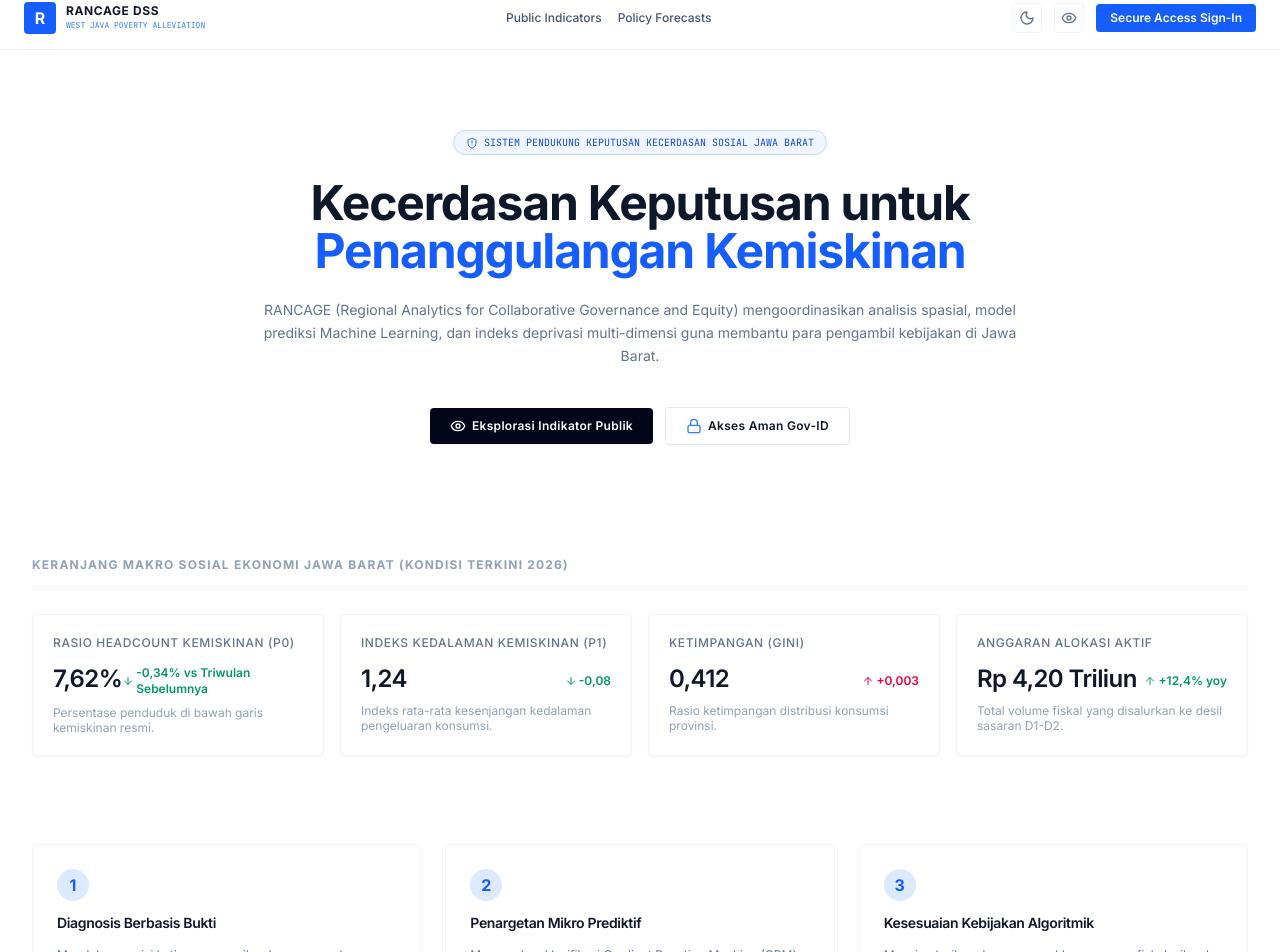
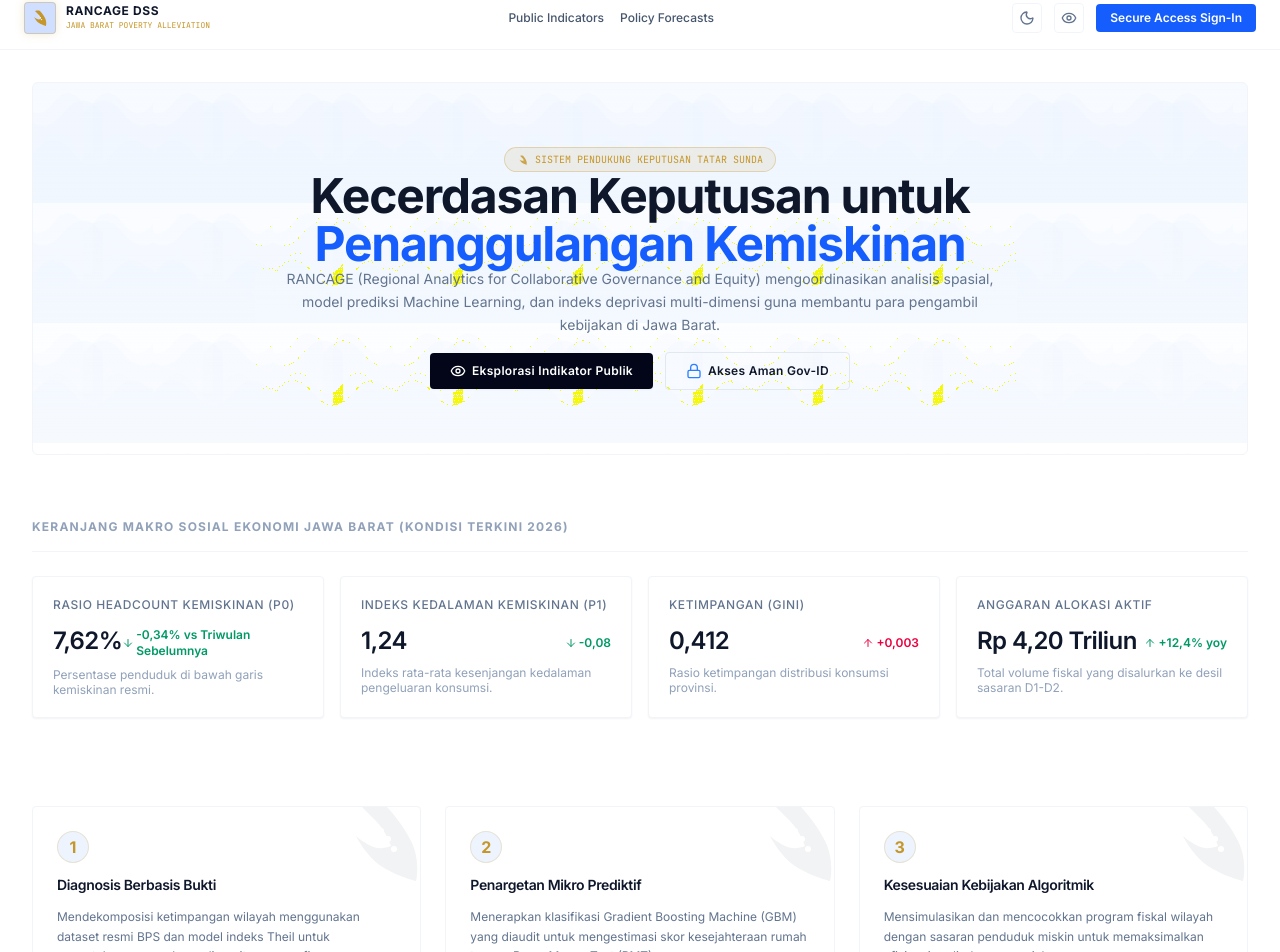
Before and after one commit to raijinnjc/rancage, a React (Vite) app: page / in a window 1280 px wide. Shown: the part 37-989 px from the top of the page. Built offline with nearby package versions, Linux system fonts and the light colour scheme.

Commit message:
feat: add West Java cultural design accents (Kujang & Mega Mendung)

```diff
--- a/index.html
+++ b/index.html
@@ -14,6 +14,7 @@
     <meta property="twitter:card" content="summary_large_image" />
     <meta property="twitter:title" content="RANCAGE - Government Decision Support System" />
     <meta property="twitter:description" content="Regional Analytics for Collaborative Governance and Equity - Poverty Alleviation & Policy Targeting Platform." />
+    <link rel="icon" type="image/svg+xml" href="/favicon.svg" />
   </head>
   <body>
     <div id="root"></div>
--- a/src/components/pages/LandingPage.tsx
+++ b/src/components/pages/LandingPage.tsx
@@ -2,6 +2,8 @@ import { Lock, HelpCircle, Eye, ShieldAlert, ArrowRight } from 'lucide-react';
 import { useNavigationStore } from '../../store/navigationStore.ts';
 import { useAuth } from '../../hooks/useAuth.ts';
 import { KpiCard } from '../ui/KpiCard.tsx';
+import { MegaMendungPattern } from '../ui/MegaMendungPattern.tsx';
+import { KujangLogo } from '../ui/KujangLogo.tsx';
 
 export function LandingPage() {
   const { navigateTo } = useNavigationStore();
@@ -10,11 +12,14 @@ export function LandingPage() {
   return (
     <div className="space-y-16">
       {/* Hero Section */}
-      <section className="text-center py-12 space-y-6 max-w-3xl mx-auto">
-        <div className="inline-flex items-center gap-1.5 px-3 py-1 rounded-full text-[10px] font-mono border border-blue-200 bg-blue-50 text-blue-700 dark:border-blue-900/50 dark:bg-blue-950/20 dark:text-blue-400">
-          <ShieldAlert className="h-3 w-3 animate-pulse" />
-          <span>SISTEM PENDUKUNG KEPUTUSAN KECERDASAN SOSIAL JAWA BARAT</span>
-        </div>
+      <section className="relative text-center py-16 space-y-6 mx-auto w-full overflow-hidden rounded-md border border-slate-100 dark:border-slate-800 bg-gradient-to-b from-blue-50/50 to-white dark:from-slate-900/50 dark:to-slate-950">
+        <MegaMendungPattern className="text-blue-500 opacity-[0.04] dark:opacity-[0.02]" />
+
+        <div className="relative z-10 max-w-3xl mx-auto px-4">
+          <div className="inline-flex items-center gap-1.5 px-3 py-1 rounded-full text-[10px] font-mono border border-kujang-gold/30 bg-kujang-gold/10 text-[#C5962A] dark:text-[#E2B750]">
+            <KujangLogo size={12} className="animate-pulse" />
+            <span>SISTEM PENDUKUNG KEPUTUSAN TATAR SUNDA</span>
+          </div>
 
         <h1 className="text-3xl sm:text-4xl lg:text-5xl font-bold tracking-tight text-slate-900 dark:text-slate-50 font-sans">
           Kecerdasan Keputusan untuk <span className="text-blue-600">Penanggulangan Kemiskinan</span>
@@ -40,6 +45,7 @@ export function LandingPage() {
             <Lock className="h-4 w-4 text-blue-500" />
             Akses Aman Gov-ID
           </button>
+        </div>
         </div>
       </section>
 
@@ -89,28 +95,37 @@ export function LandingPage() {
 
       {/* Program Pillars / Information Architecture Explanation Cards */}
       <section className="grid grid-cols-1 md:grid-cols-3 gap-6 pt-6">
-        <div className="p-6 border border-slate-100 dark:border-slate-900 rounded-sm bg-white dark:bg-slate-950 space-y-3">
-          <div className="h-8 w-8 rounded-full bg-blue-100 text-blue-600 dark:bg-blue-950 dark:text-blue-400 flex items-center justify-center font-bold">
+        <div className="p-6 border border-slate-100 dark:border-slate-900 rounded-sm bg-white dark:bg-slate-950 space-y-3 relative overflow-hidden group">
+          <div className="absolute -right-4 -top-4 opacity-5 group-hover:opacity-10 transition-opacity">
+            <KujangLogo size={100} />
+          </div>
+          <div className="h-8 w-8 rounded-full bg-blue-100/50 text-[#C5962A] border border-kujang-gold/20 flex items-center justify-center font-bold relative z-10">
             1
           </div>
-          <h3 className="text-sm font-semibold tracking-tight">Diagnosis Berbasis Bukti</h3>
-          <p className="text-xs text-slate-500 dark:text-slate-400 leading-relaxed">
+          <h3 className="text-sm font-semibold tracking-tight relative z-10">Diagnosis Berbasis Bukti</h3>
+          <p className="text-xs text-slate-500 dark:text-slate-400 leading-relaxed relative z-10">
             Mendekomposisi ketimpangan wilayah menggunakan dataset resmi BPS dan model indeks Theil untuk memetakan penyumbang disparitas geografis.
           </p>
         </div>
 
-        <div className="p-6 border border-slate-100 dark:border-slate-900 rounded-sm bg-white dark:bg-slate-950 space-y-3">
-          <div className="h-8 w-8 rounded-full bg-blue-100 text-blue-600 dark:bg-blue-950 dark:text-blue-400 flex items-center justify-center font-bold">
+        <div className="p-6 border border-slate-100 dark:border-slate-900 rounded-sm bg-white dark:bg-slate-950 space-y-3 relative overflow-hidden group">
+          <div className="absolute -right-4 -top-4 opacity-5 group-hover:opacity-10 transition-opacity">
+            <KujangLogo size={100} />
+          </div>
+          <div className="h-8 w-8 rounded-full bg-blue-100/50 text-[#C5962A] border border-kujang-gold/20 flex items-center justify-center font-bold relative z-10">
             2
           </div>
-          <h3 className="text-sm font-semibold tracking-tight">Penargetan Mikro Prediktif</h3>
-          <p className="text-xs text-slate-500 dark:text-slate-400 leading-relaxed">
+          <h3 className="text-sm font-semibold tracking-tight relative z-10">Penargetan Mikro Prediktif</h3>
+          <p className="text-xs text-slate-500 dark:text-slate-400 leading-relaxed relative z-10">
             Menerapkan klasifikasi Gradient Boosting Machine (GBM) yang diaudit untuk mengestimasi skor kesejahteraan rumah tangga Proxy Means Test (PMT).
           </p>
         </div>
 
-        <div className="p-6 border border-slate-100 dark:border-slate-900 rounded-sm bg-white dark:bg-slate-950 space-y-3">
-          <div className="h-8 w-8 rounded-full bg-blue-100 text-blue-600 dark:bg-blue-950 dark:text-blue-400 flex items-center justify-center font-bold">
+        <div className="p-6 border border-slate-100 dark:border-slate-900 rounded-sm bg-white dark:bg-slate-950 space-y-3 relative overflow-hidden group">
+          <div className="absolute -right-4 -top-4 opacity-5 group-hover:opacity-10 transition-opacity">
+            <KujangLogo size={100} />
+          </div>
+          <div className="h-8 w-8 rounded-full bg-blue-100/50 text-[#C5962A] border border-kujang-gold/20 flex items-center justify-center font-bold relative z-10">
             3
           </div>
           <h3 className="text-sm font-semibold tracking-tight">Kesesuaian Kebijakan Algoritmik</h3>
--- /dev/null
+++ b/src/components/ui/KujangLogo.tsx
@@ -0,0 +1,30 @@
+import React from 'react';
+import { cn } from '../../utils/cn.ts';
+
+interface KujangLogoProps extends React.SVGProps<SVGSVGElement> {
+  size?: number | string;
+}
+
+export function KujangLogo({ size = 32, className, ...props }: KujangLogoProps) {
+  return (
+    <svg
+      width={size}
+      height={size}
+      viewBox="0 0 100 100"
+      fill="none"
+      xmlns="http://www.w3.org/2000/svg"
+      className={cn('transition-all duration-300', className)}
+      {...props}
+    >
+      {/* Modern, stylized Kujang representation */}
+      <path
+        d="M50 15C50 15 65 30 75 50C85 70 80 90 80 90C80 90 60 85 45 75C30 65 20 45 20 45C20 45 25 50 35 55C45 60 55 55 55 55C55 55 50 40 40 30C30 20 25 15 25 15C25 15 40 10 50 15Z"
+        fill="currentColor"
+      />
+      {/* Holes/dots typical in Kujang */}
+      <circle cx="45" cy="40" r="3" fill="var(--bg-white, #fff)" />
+      <circle cx="52" cy="48" r="3" fill="var(--bg-white, #fff)" />
+      <circle cx="58" cy="58" r="3" fill="var(--bg-white, #fff)" />
+    </svg>
+  );
+}
--- /dev/null
+++ b/src/components/ui/MegaMendungPattern.tsx
@@ -0,0 +1,36 @@
+import React from 'react';
+import { cn } from '../../utils/cn.ts';
+
+interface MegaMendungPatternProps extends React.SVGProps<SVGSVGElement> {
+  className?: string;
+  fill?: string;
+}
+
+export function MegaMendungPattern({ className, fill = 'currentColor', ...props }: MegaMendungPatternProps) {
+  return (
+    <svg
+      width="100%"
+      height="100%"
+      xmlns="http://www.w3.org/2000/svg"
+      className={cn('absolute inset-0 z-0 pointer-events-none opacity-5', className)}
+      {...props}
+    >
+      <defs>
+        <pattern id="megamendung" x="0" y="0" width="120" height="120" patternUnits="userSpaceOnUse">
+          <g fill={fill}>
+            <path d="M 10 60 Q 25 40 40 60 Q 55 80 70 60 Q 85 40 100 60 Q 115 80 130 60 L 130 120 L -10 120 Z" opacity="0.4" />
+            <path d="M 0 70 Q 20 45 40 70 Q 60 95 80 70 Q 100 45 120 70 L 120 120 L 0 120 Z" opacity="0.6" />
+            <path d="M -10 80 Q 15 50 40 80 Q 65 110 90 80 Q 115 50 140 80 L 140 120 L -10 120 Z" opacity="0.8" />
+
+            <path d="M 60 20 Q 75 0 90 20 Q 105 40 120 20 Q 135 0 150 20 L 150 120 L 60 120 Z" opacity="0.3" />
+            <path d="M 50 30 Q 70 5 90 30 Q 110 55 130 30 Q 150 5 170 30 L 170 120 L 50 120 Z" opacity="0.5" />
+
+            <path d="M -40 20 Q -25 0 -10 20 Q 5 40 20 20 Q 35 0 50 20 L 50 120 L -40 120 Z" opacity="0.3" />
+            <path d="M -50 30 Q -30 5 -10 30 Q 10 55 30 30 Q 50 5 70 30 L 70 120 L -50 120 Z" opacity="0.5" />
+          </g>
+        </pattern>
+      </defs>
+      <rect x="0" y="0" width="100%" height="100%" fill="url(#megamendung)" />
+    </svg>
+  );
+}
--- a/src/index.css
+++ b/src/index.css
@@ -4,6 +4,8 @@
 @theme {
   --font-sans: "Inter", ui-sans-serif, system-ui, sans-serif;
   --font-mono: "JetBrains Mono", ui-monospace, SFMono-Regular, monospace;
+  --color-kujang-gold: #C5962A;
+  --color-mega-blue: #1E3A5F;
 }
 
 /* Custom Accessibility Rules (WCAG High Contrast overrides) */
@@ -12,6 +14,7 @@
   --bg-white: #ffffff;
   --border-slate-100: #000000;
   --border-slate-200: #000000;
+  --color-kujang-gold: #8B6508; /* Darker gold for contrast */
   filter: contrast(1.15) !important;
 }
 
--- a/src/layouts/PublicLayout.tsx
+++ b/src/layouts/PublicLayout.tsx
@@ -5,6 +5,8 @@ import { useThemeStore } from '../store/themeStore.ts';
 import { useAuth } from '../hooks/useAuth.ts';
 import { SYSTEM_META } from '../constants/index.ts';
 import { cn } from '../utils/cn.ts';
+import { KujangLogo } from '../components/ui/KujangLogo.tsx';
+import { MegaMendungPattern } from '../components/ui/MegaMendungPattern.tsx';
 
 interface PublicLayoutProps {
   children: React.ReactNode;
@@ -28,12 +30,12 @@ export function PublicLayout({ children }: PublicLayoutProps) {
 
         {/* Brand Logo and Title */}
         <button onClick={() => navigateTo('landing')} className="flex items-center gap-2.5 hover:opacity-85">
-          <div className="h-8 w-8 rounded-sm bg-blue-600 text-white font-bold flex items-center justify-center">
-            R
+          <div className="h-8 w-8 rounded-sm bg-blue-600/20 text-kujang-gold border border-kujang-gold/30 shadow-[0_0_10px_rgba(197,150,42,0.2)] flex items-center justify-center">
+            <KujangLogo size={20} className="text-[#C5962A]" />
           </div>
           <div className="flex flex-col text-left">
             <span className="text-xs font-bold tracking-wider leading-none">RANCAGE DSS</span>
-            <span className="text-[8px] font-mono text-blue-500 uppercase mt-0.5">West Java Poverty Alleviation</span>
+            <span className="text-[8px] font-mono text-kujang-gold uppercase mt-0.5">Jawa Barat Poverty Alleviation</span>
           </div>
         </button>
 
@@ -102,8 +104,9 @@ export function PublicLayout({ children }: PublicLayoutProps) {
       </main>
 
       {/* Footer */}
-      <footer className="border-t border-slate-100 dark:border-slate-900 bg-slate-50 dark:bg-slate-950/50 py-6 px-6 text-center text-[10px] font-mono text-slate-400 dark:text-slate-500 mt-auto">
-        <div className="max-w-7xl mx-auto flex flex-col md:flex-row items-center justify-between gap-4">
+      <footer className="relative border-t border-slate-100 dark:border-slate-900 bg-slate-50 dark:bg-slate-950/50 py-6 px-6 text-center text-[10px] font-mono text-slate-400 dark:text-slate-500 mt-auto overflow-hidden">
+        <MegaMendungPattern className="opacity-[0.03] text-mega-blue dark:text-blue-200" />
+        <div className="max-w-7xl mx-auto flex flex-col md:flex-row items-center justify-between gap-4 relative z-10">
           <div className="flex items-center gap-1.5 text-left">
             <ShieldAlert className="h-4 w-4 text-blue-500" />
             <span>
@@ -111,7 +114,7 @@ export function PublicLayout({ children }: PublicLayoutProps) {
             </span>
           </div>
           <div>
-            {SYSTEM_META.version} | release Q3-2026 West Java Bappeda
+            {SYSTEM_META.version} | release Q3-2026 Pemerintah Provinsi Jawa Barat
           </div>
         </div>
       </footer>
```
Also changed, not shown: src/components/pages/LoginPage.tsx (+18 -10 lines), src/components/ui/Sidebar.tsx (+5 -4 lines), public/favicon.svg (added).
